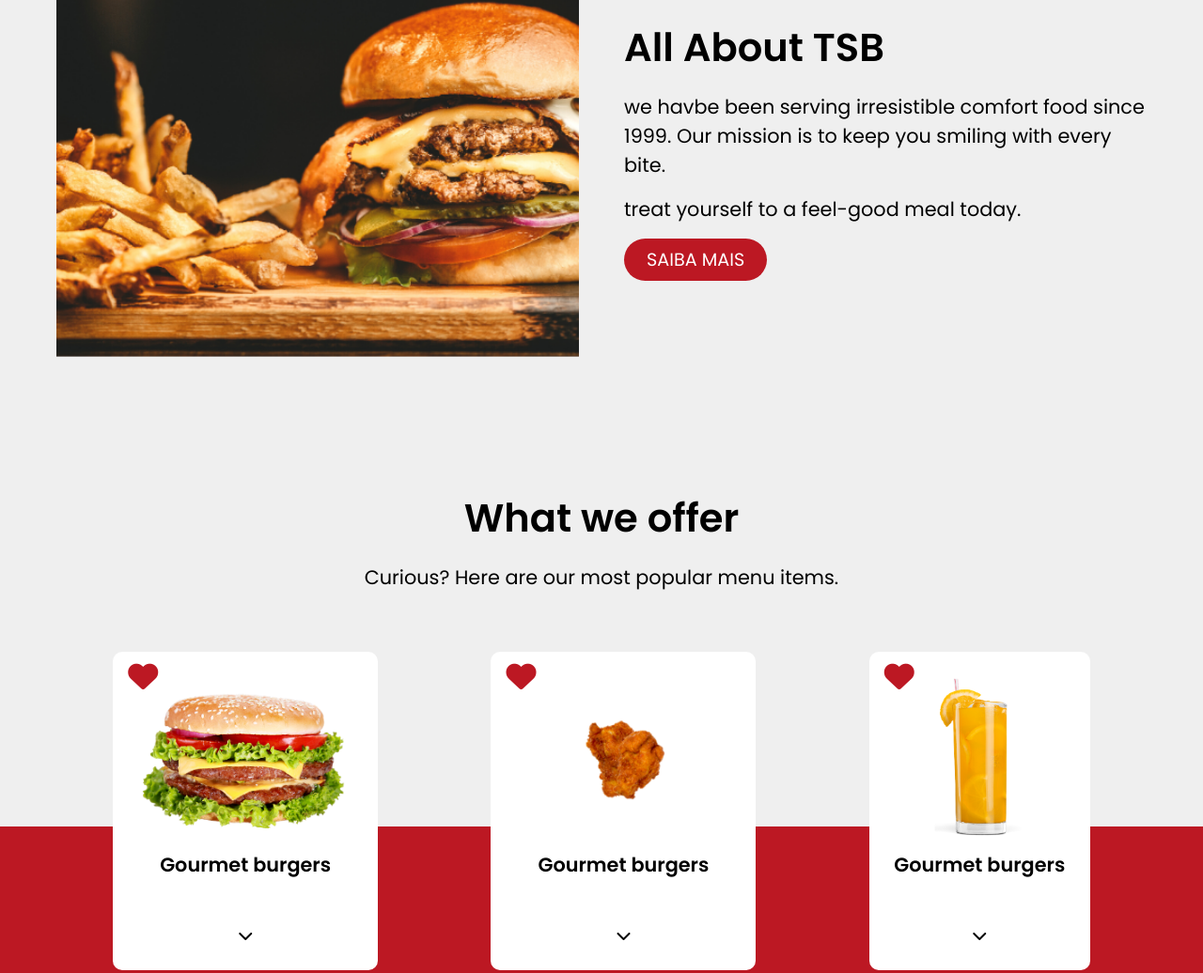
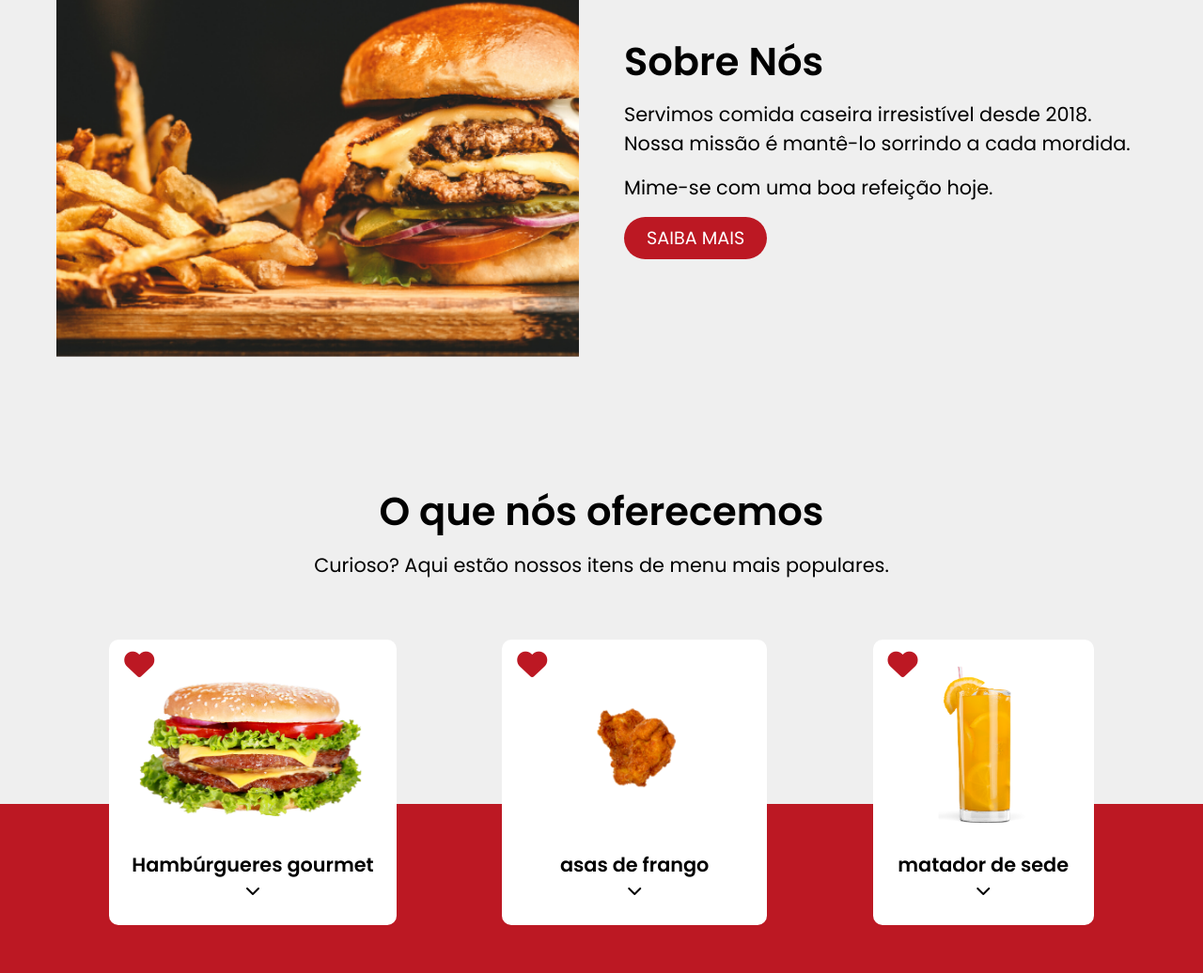
Before and after one commit to Broncs/projeto-eniac-site, a plain HTML site: page index.html in a window 1280 px wide. Shown: the part 1051-2087 px from the top of the page at 94% size. Drawn offline with Linux system fonts and the light colour scheme; files whose address does not match are found by name.

Commit message:
putting everything in portuguese

```diff
--- a/index.html
+++ b/index.html
@@ -23,16 +23,16 @@
           <img class="nav-logo" src="./assets//logo-red.png" alt="logo">
           <!-- <h2 class="nav-logo">logo</h2> -->
           <ul>
-            <li><a href="#">contato</a></li>
-            <li><a href="#">contato</a></li>
-            <li><a href="#">contato</a></li>
+            <li><a href="#sobre">Sobre</a></li>
+            <li><a href="#ofertas">Mais vendidos</a></li>
+            <li><a href="#contato">Contato</a></li>
           </ul>
         </nav>
 
         <div class="showcase-wrapper">
           <div>
-            <h1>The Sunday Nite</h1>
-            <p>Delicious food for every mood</p>
+            <h1>A Mordida Saborosa</h1>
+            <p>Comida deliciosa para todos os gostos</p>
             <button class="btn">faça seu pedido</button>
           </div>
           <div>
@@ -49,12 +49,11 @@
             <img src="./assets/hamburger.png" alt="hamburger" />
           </div>
           <div class="about-text-wrapper">
-            <h2>All About TSB</h2>
+            <h2>Sobre Nós</h2>
             <p>
-              we havbe been serving irresistible comfort food since 1999. Our
-              mission is to keep you smiling with every bite.
+             Servimos comida caseira irresistível desde 2018. Nossa missão é mantê-lo sorrindo a cada mordida.
             </p>
-            <p>treat yourself to a feel-good meal today.</p>
+            <p>Mime-se com uma boa refeição hoje.</p>
             <button class="btn">Saiba mais</button>
           </div>
         </div>
@@ -63,26 +62,33 @@
 
     <section id="ofertas">
       <div class="container">
-        <h2>What we offer</h2>
-        <p>Curious? Here are our most popular menu items.</p>
+        <h2>O que nós oferecemos</h2>
+        <p>
+Curioso? Aqui estão nossos itens de menu mais populares.</p>
         <div class="items">
           <div class="item">
             <i class="fas fa-heart fa-2x"></i>
             <img src="./assets/items-hamburger.png" alt="hamburger" />
-            <p>Gourmet burgers</p>
+            <div>
+            <p>Hambúrgueres gourmet</p>
             <i class="fas fa-chevron-down"></i>
+            </div>
           </div>
           <div class="item">
             <i class="fas fa-heart fa-2x"></i>
             <img src="./assets/items-frango.png" alt="frango" />
-            <p>Gourmet burgers</p>
+            <div>
+            <p>asas de frango</p>
             <i class="fas fa-chevron-down"></i>
+            </div>
           </div>
           <div class="item">
             <i class="fas fa-heart fa-2x"></i>
             <img src="./assets/items-suco.png" alt="suco" />
-            <p>Gourmet burgers</p>
+            <div>
+            <p>matador de sede</p>
             <i class="fas fa-chevron-down"></i>
+            </div>
           </div>
         </div>
       </div>
@@ -95,7 +101,7 @@
             <img src="./assets/footer-prato.png" alt="prato" />
           </div>
           <div>
-            <h2>Contact Us</h2>
+            <h2>Entre em Contato</h2>
             <form method="POST" class="form">
               <div class="form-item">
                 <input
--- a/styles.css
+++ b/styles.css
@@ -39,6 +39,7 @@ h2 {
   font-size: 2.6rem;
   margin-bottom: 1rem;
   font-weight: 600;
+  line-height: 1.2;
 }
 
 p {
@@ -151,15 +152,21 @@ header nav ul li {
 .items {
   display: flex;
   justify-content: space-around;
-  align-items: center;
 }
 .item {
   background-color: var(--white);
   border-radius: 10px;
   font-weight: 600;
   position: relative;
-  padding: 1.5rem 1.5rem;
+  padding: 1.5rem;
   margin: 1rem;
+
+  display: flex;
+  flex-direction: column;
+  justify-content: space-between;
+}
+#ofertas .item p {
+  margin: 20px 0 0;
 }
 .item i.fa-heart {
   position: absolute;
@@ -304,6 +311,7 @@ header nav ul li {
 
   .items {
     flex-direction: column;
+    align-items: center;
   }
 
   .btn-primary {
```
Also changed, not shown: assets/items-frango---.png (deleted), assets/items-hamburger----.png (deleted), assets/items-suco---.png (deleted).
